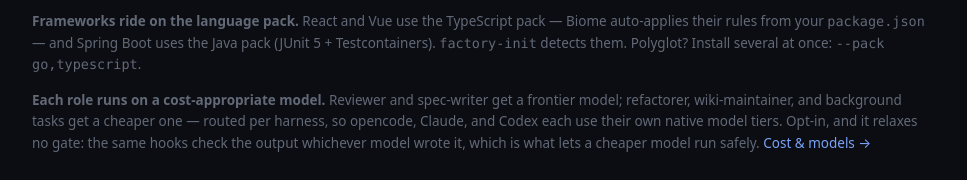
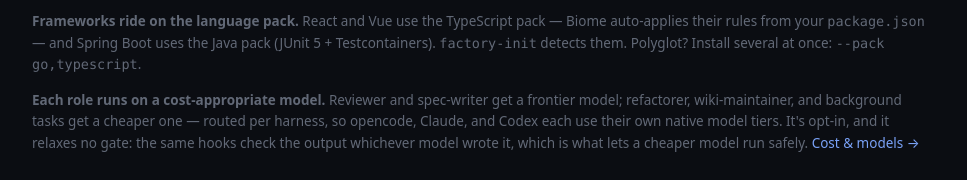
Before and after one commit to anoop2811/software-factory-template, a plain HTML site: page index.html in a window 1280 px wide. Shown: the part 4103-4283 px from the top of the page, without its empty margins (156-1123 px from the left). Drawn offline with Linux system fonts and the light colour scheme.

Commit message:
docs(website): correct tier count, exact model ids, and copy grammar
- Say standard runs two tiers (frontier + default); economy adds the third
- Use exact model ids in the README matrix, matching the doc and factory.config
- Fix the landing-page fragment to read as a full sentence

```diff
--- a/index.html
+++ b/index.html
@@ -575,7 +575,7 @@
       </table>
       <p class="table-note"><em>battle-tested</em> = a production service shipped under it. <em>experimental</em> = no proven adopter yet. Labels change on real adoption — not before. <strong>The core — commit gates, push gates, role separation, the verification contract — is language-agnostic and works with no pack at all.</strong> A pack only arms the test-file pattern and check command for your language, so Python, Rust, or Ruby projects get everything except those two.</p>
       <p class="table-note"><strong>Frameworks ride on the language pack.</strong> React and Vue use the TypeScript pack — Biome auto-applies their rules from your <span class="mono" style="font-family:var(--mono)">package.json</span> — and Spring Boot uses the Java pack (JUnit 5 + Testcontainers). <span class="mono" style="font-family:var(--mono)">factory-init</span> detects them. Polyglot? Install several at once: <span class="mono" style="font-family:var(--mono)">--pack go,typescript</span>.</p>
-      <p class="table-note"><strong>Each role runs on a cost-appropriate model.</strong> Reviewer and spec-writer get a frontier model; refactorer, wiki-maintainer, and background tasks get a cheaper one — routed per harness, so opencode, Claude, and Codex each use their own native model tiers. Opt-in, and it relaxes no gate: the same hooks check the output whichever model wrote it, which is what lets a cheaper model run safely. <a href="https://github.com/anoop2811/software-factory-template/blob/main/docs/COST_AND_TOKENS.md">Cost &amp; models →</a></p>
+      <p class="table-note"><strong>Each role runs on a cost-appropriate model.</strong> Reviewer and spec-writer get a frontier model; refactorer, wiki-maintainer, and background tasks get a cheaper one — routed per harness, so opencode, Claude, and Codex each use their own native model tiers. It's opt-in, and it relaxes no gate: the same hooks check the output whichever model wrote it, which is what lets a cheaper model run safely. <a href="https://github.com/anoop2811/software-factory-template/blob/main/docs/COST_AND_TOKENS.md">Cost &amp; models →</a></p>
 
       <p class="lede" style="margin-top:28px">Configuration is one flat file — no nesting, no schema to learn:</p>
       <div class="yaml"><span class="c"># factory.yaml</span>
```
Also changed, not shown: README.md.
